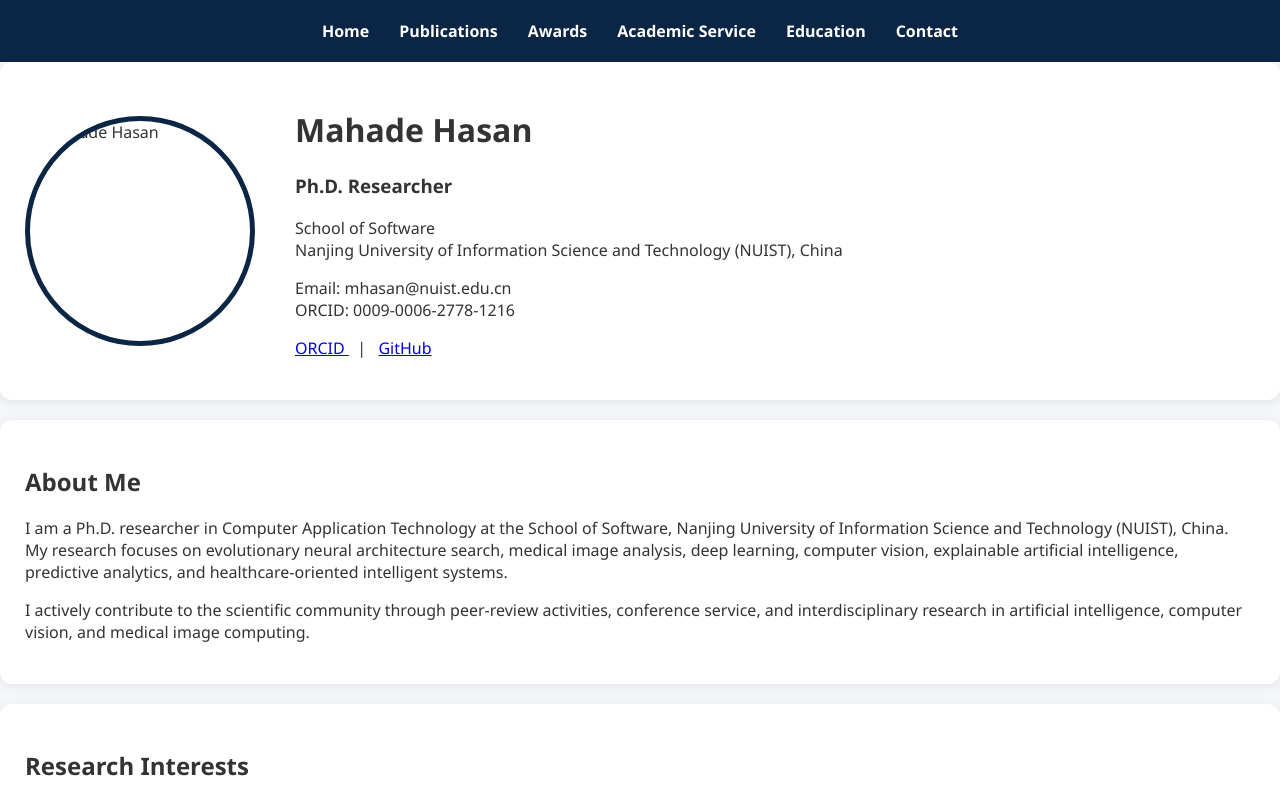
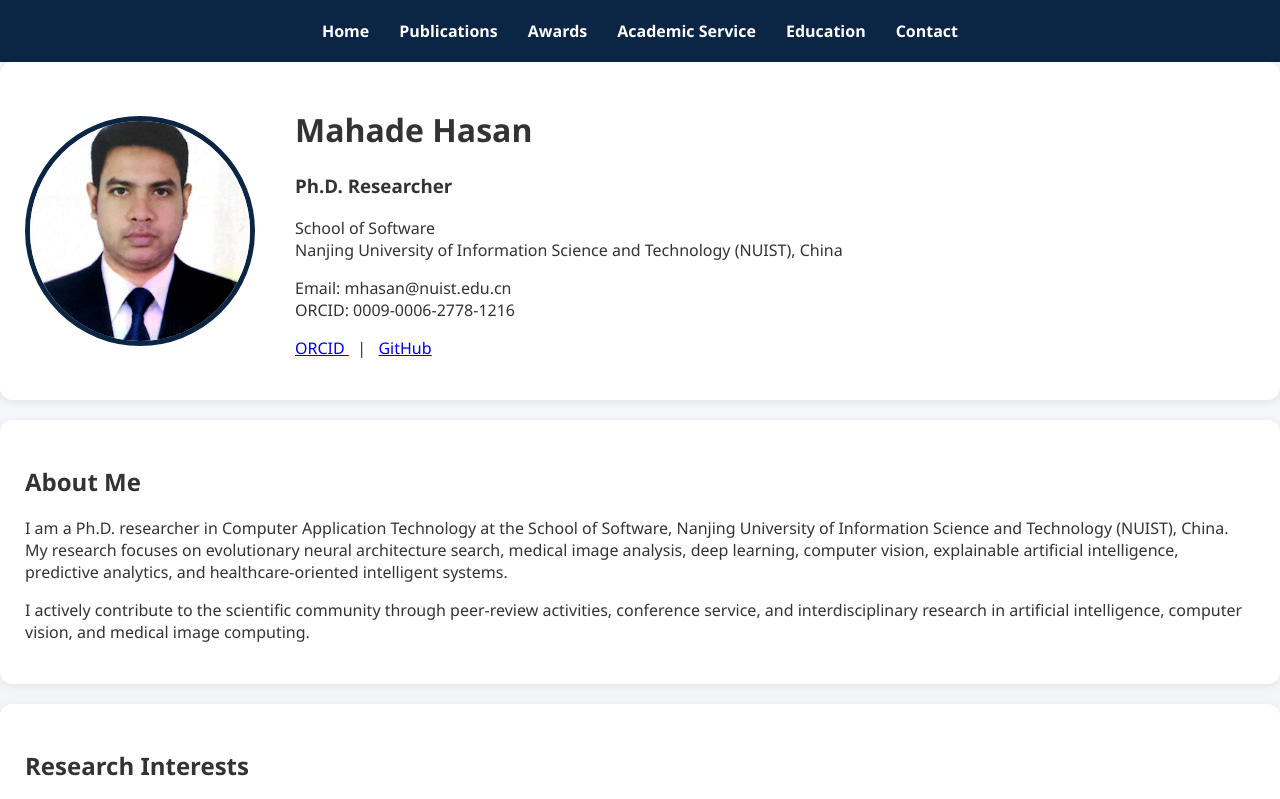
Before and after one commit to Mahade95/mahade.github.io, a plain HTML site: page index.html in a window 1280 px wide. Shown: the top 799 px of the page. Drawn offline with Linux system fonts and the light colour scheme.

Commit message:
Update index.html

```diff
--- a/index.html
+++ b/index.html
@@ -33,7 +33,7 @@
 
 <div class="card" style="display:flex;align-items:center;gap:40px;flex-wrap:wrap;">
 
-<img src="images/Mahade Hasan.jpg"
+<img src="image/Mahade Hasan.jpg"
 alt="Mahade Hasan"
 style="
 width:220px;
```
